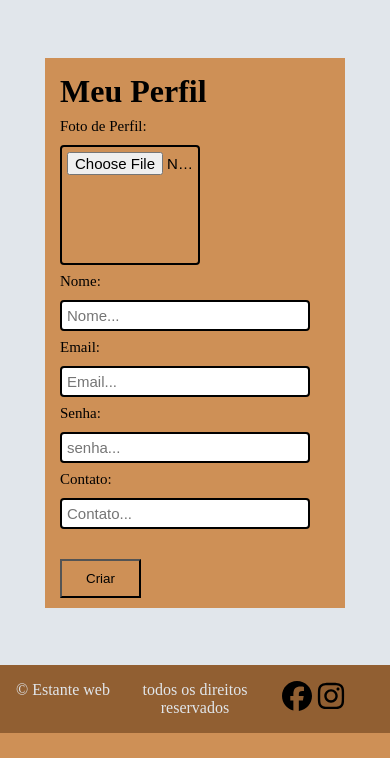
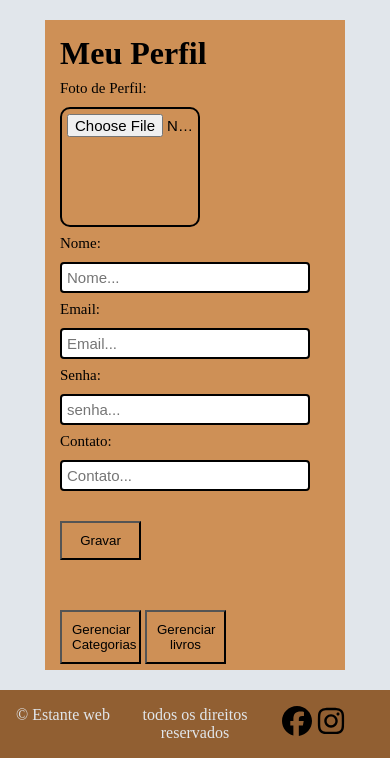
Before and after one commit to jeanneps/estante-web-em-casa, a PHP site: page /views/perfil.html in a window 390 px wide. Shown: the part 111-869 px from the top of the page. Before the commit the page ends 844 px from the top, so only its background shows below. Run offline with PHP 8.4, Linux system fonts and the light colour scheme.

Commit message:
paginas views finalizadas começando responsividade

```diff
--- a/css/style.css
+++ b/css/style.css
@@ -59,12 +59,14 @@
 muda o display para flex
 coloca o espaço da horizontal mo meio dos elementos
 ainha o intens na vertical com base no seu centro*/
+@media screen {
+
+}
 .logo-busca {
     display: flex;
     justify-content: space-between;
     align-items: center;
 }
-
 body {
     display: flex;
     flex-direction: column;
@@ -252,8 +254,8 @@
     width: 250px;
     height: 600px;
     /* largura do container */
-    margin: 15px;
-    padding: 10px;
+    margin: 20px;
+    padding: 15px;
     /* preenchimento interno */
     background-color: var(--secundaria);
     border-radius: 50px;
@@ -274,9 +276,9 @@
 
 .container3 {
     width: 1500px;
-    height: 600px;
+    height: 750px;
     /* largura do container */
-    margin: 10px;
+    margin: 20px;
     /* margem externa para espaçamento */
     box-sizing: border-box;
     /* incluir borda e preenchimento na largura */
@@ -314,7 +316,7 @@
     padding: 5px;
     font-size: 15px;
     border: 2px solid #000;
-    border-radius: 4px;
+    border-radius: 10px;
 }
 
 input[type="text"] {
@@ -337,9 +339,9 @@
     overflow: hidden;
 }
 
-.conteiner_perfil {
+.container_perfil {
     width: 300px;
-    height: 550px;
+    height: 650px;
     margin: 20px;
     background-color: var(--secundaria);
     padding: 15px;
--- a/index.html
+++ b/index.html
@@ -7,8 +7,7 @@
 
     <title>Estante Web</title>
     <link rel="stylesheet" href="css/style.css">
-
-
+    <link rel="shortcut icon" href="../imgs/favicon.icon.jpg" type="image/x-icon">
 </head>
 
 <body>
--- a/views/ad_categorias.html
+++ b/views/ad_categorias.html
@@ -7,6 +7,7 @@
 
     <title>Estante Web</title>
     <link rel="stylesheet" href="../css/style.css">
+    <link rel="shortcut icon" href="../imgs/favicon.icon.jpg" type="image/x-icon">
 
 </head>
 
--- a/views/adicionar_livros.html
+++ b/views/adicionar_livros.html
@@ -7,6 +7,7 @@
 
     <title>Estante Web</title>
     <link rel="stylesheet" href="../css/style.css">
+    <link rel="shortcut icon" href="../imgs/favicon.icon.jpg" type="image/x-icon">
 
 </head>
 
--- a/views/cadastro.html
+++ b/views/cadastro.html
@@ -7,7 +7,7 @@
 
     <title>Estante Web</title>
     <link rel="stylesheet" href="../css/style.css">
-
+    <link rel="shortcut icon" href="../imgs/favicon.icon.jpg" type="image/x-icon">
 </head>
 
 <body>
--- a/views/contato.html
+++ b/views/contato.html
@@ -7,6 +7,7 @@
 
     <title>Estante Web</title>
     <link rel="stylesheet" href="../css/style.css">
+    <link rel="shortcut icon" href="../imgs/favicon.icon.jpg" type="image/x-icon">
 
 </head>
 
--- a/views/editar_categorias.html
+++ b/views/editar_categorias.html
@@ -7,6 +7,7 @@
 
     <title>Estante Web</title>
     <link rel="stylesheet" href="../css/style.css">
+    <link rel="shortcut icon" href="../imgs/favicon.icon.jpg" type="image/x-icon">
 
 </head>
 
--- a/views/editar_livros.html
+++ b/views/editar_livros.html
@@ -7,6 +7,7 @@
 
     <title>Estante Web</title>
     <link rel="stylesheet" href="../css/style.css">
+    <link rel="shortcut icon" href="../imgs/favicon.icon.jpg" type="image/x-icon">
 
 </head>
 
--- a/views/favoritos.html
+++ b/views/favoritos.html
@@ -7,6 +7,7 @@
 
     <title>Estante Web</title>
     <link rel="stylesheet" href="../css/style.css">
+    <link rel="shortcut icon" href="../imgs/favicon.icon.jpg" type="image/x-icon">
 
 </head>
 
--- a/views/gerenciar.html
+++ b/views/gerenciar.html
@@ -7,6 +7,7 @@
 
     <title>Estante Web</title>
     <link rel="stylesheet" href="../css/style.css">
+    <link rel="shortcut icon" href="../imgs/favicon.icon.jpg" type="image/x-icon">
 
 </head>
 
--- a/views/gerenciar_livros.html
+++ b/views/gerenciar_livros.html
@@ -7,6 +7,7 @@
 
     <title>Estante Web</title>
     <link rel="stylesheet" href="../css/style.css">
+    <link rel="shortcut icon" href="../imgs/favicon.icon.jpg" type="image/x-icon">
 
 </head>
 
--- a/views/perfil.html
+++ b/views/perfil.html
@@ -7,6 +7,7 @@
 
     <title>Estante Web</title>
     <link rel="stylesheet" href="../css/style.css">
+    <link rel="shortcut icon" href="../imgs/favicon.icon.jpg" type="image/x-icon">
 
 </head>
 
@@ -34,7 +35,7 @@
     </nav>
 
     <main class="perfil">
-        <div class="conteiner_perfil">
+        <div class="container_perfil">
             <h1>Meu Perfil</h1>
             <form>
                 <div>
@@ -57,8 +58,13 @@
                 </div>
 
 
-        <button type="submit" value="Entrar">Criar</button>
-        </form>
+                    <button type="submit" value="Gravar">Gravar</button>
+
+                   <div></div> <button type="submit" value="Gerenciar Categorias">Gerenciar Categorias</button>
+                    <button type="submit" value="Gerenciar livros">Gerenciar livros</button></div>
+
+
+         </form>
 
         </div>
     </main>
--- a/views/quem_somos.html
+++ b/views/quem_somos.html
@@ -7,6 +7,7 @@
 
     <title>Estante Web</title>
     <link rel="stylesheet" href="../css/style.css">
+    <link rel="shortcut icon" href="../imgs/favicon.icon.jpg" type="image/x-icon">
 
 </head>
 
```
Also changed, not shown: views/login.html (+10 -7 lines), imgs/favicon.icon.jpg (added).
